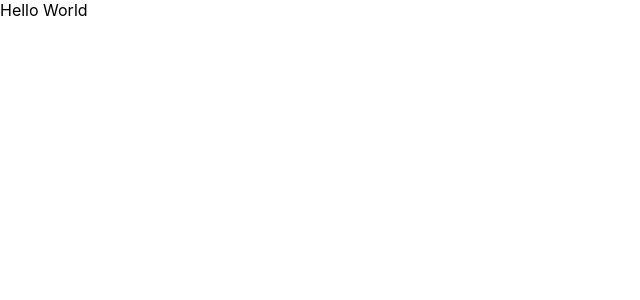
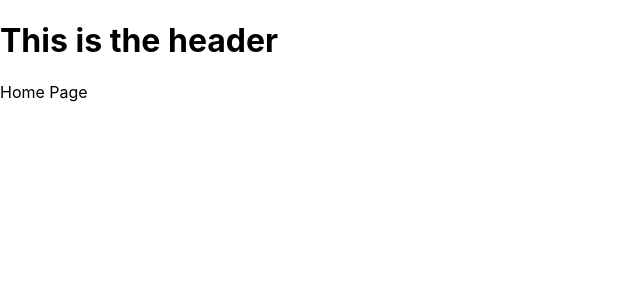
Before and after one commit to arakilian0/next-redux-example, a Next.js app: page / in a window 1280 px wide. Shown: the top 300 px of the page, without its empty margins (0-640 px from the left). Built offline with nearby package versions, Linux system fonts and the light colour scheme.

Commit message:
Update index.tsx
Use layout component

```diff
--- a/pages/index.tsx
+++ b/pages/index.tsx
@@ -1,8 +1,10 @@
+import Layout from '../components/Layout'
+
 function HomePage() {
   return (
-    <div>
-      <div>Hello World</div>
-    </div>
+    <Layout>
+      <div>Home Page</div>
+    </Layout>
   )
 }
 
```
